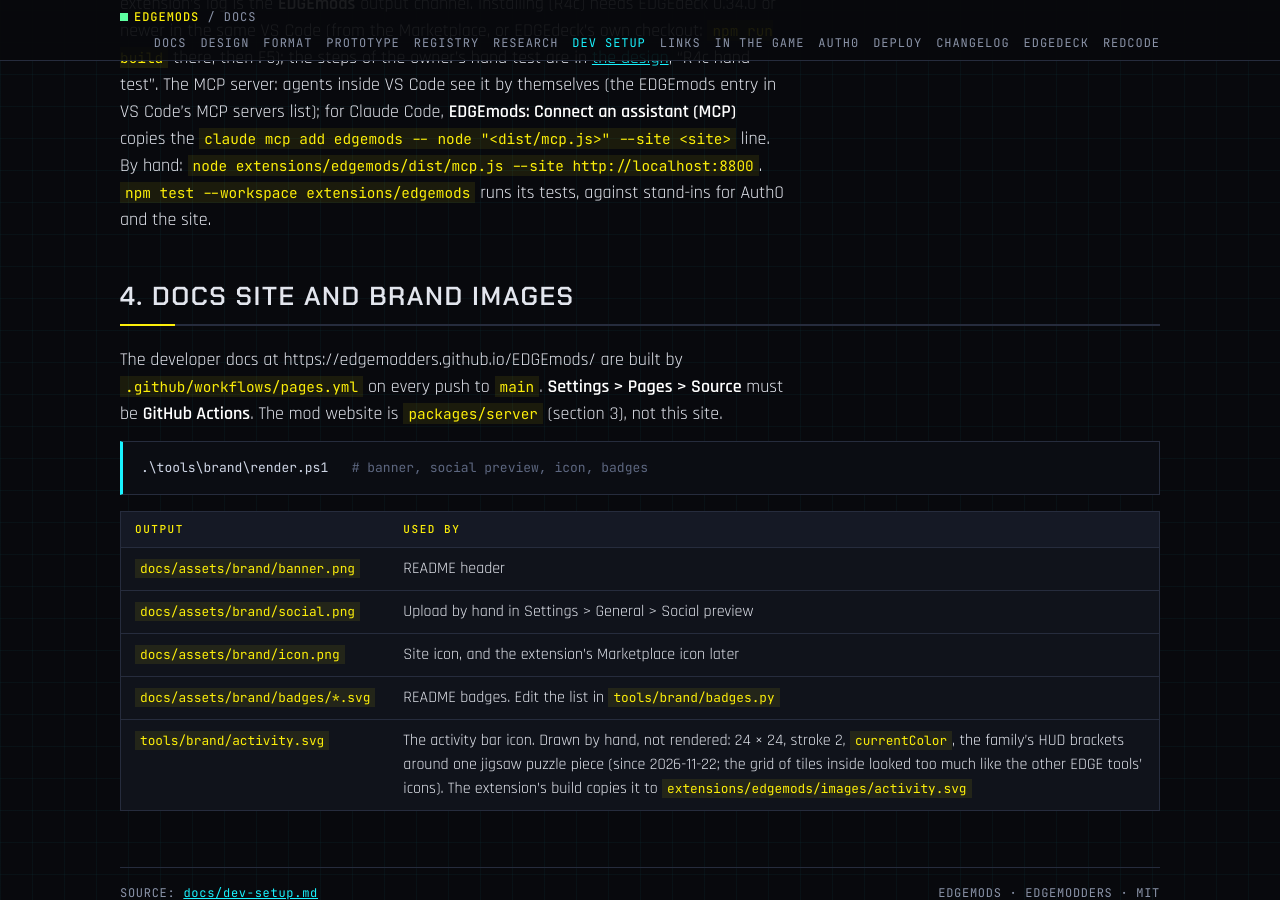
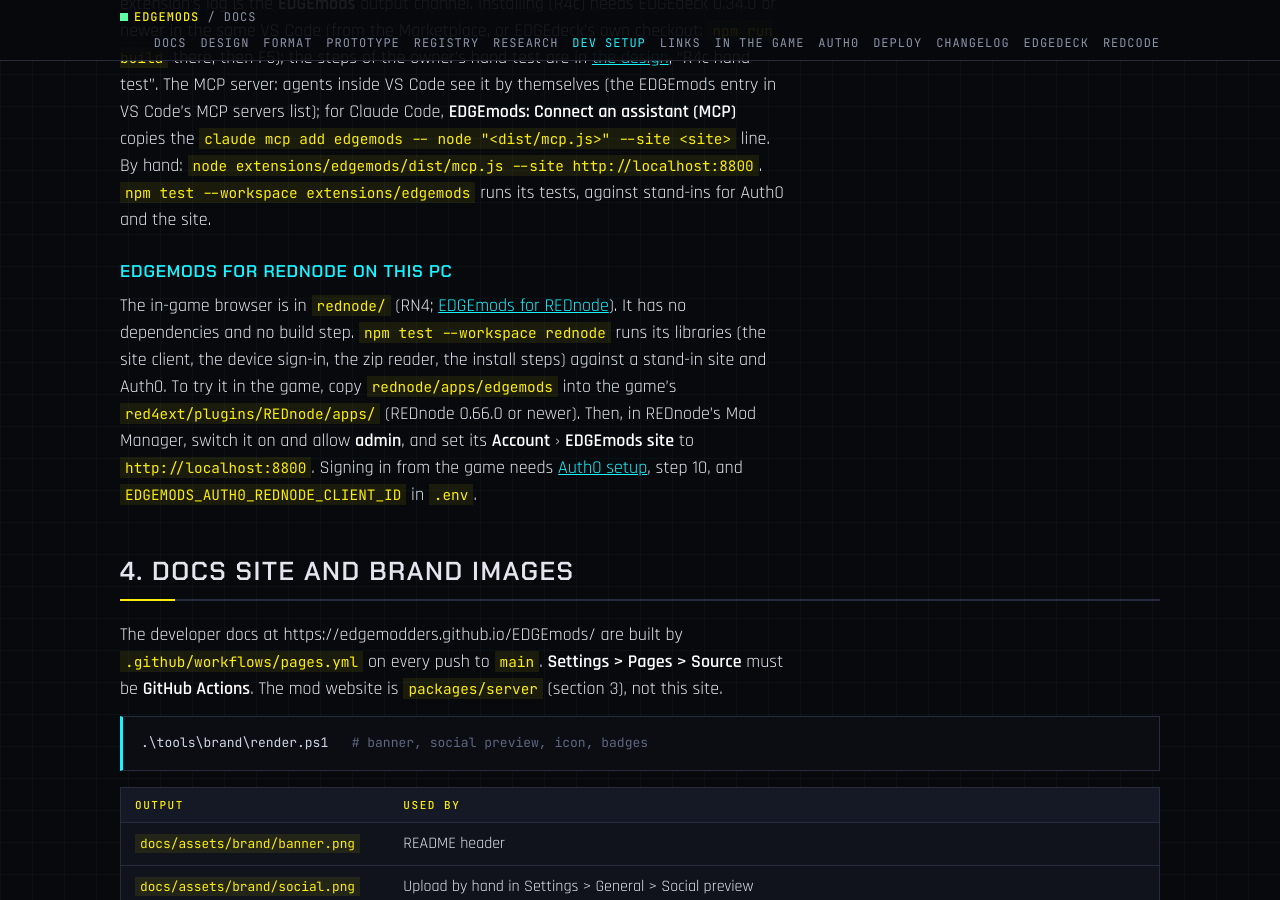
Before and after one commit to Edgemodders/EDGEmods, a Jekyll site: the page built from docs/dev-setup.md, in a window 1280 px wide and 900 px high, scrolled down 3446 px. Built offline with Jekyll 4.4.1, drawn with Linux system fonts in a browser that asks for light colours; our own code applies the rules of GitHub Pages for plain Markdown files.

Commit message:
README and dev setup: REDnode mods and the in-game browser
Co-Authored-By: Claude Opus 5.5 <noreply@anthropic.com>

```diff
--- a/docs/dev-setup.md
+++ b/docs/dev-setup.md
@@ -80,6 +80,10 @@ code --install-extension dist/edgemods-0.1.1.vsix   # --force to reinstall the s
 
 In VS Code's user settings, set `"edgemods.site": "http://localhost:8800"` (a user setting only: a folder's settings cannot change it). Then **EDGEmods: Sign in** from the Command Palette, or the EDGEmods item in the status bar. The browser opens Auth0's page; after signing in it shows the site's "Back to VS Code" page (`/auth/vscode`, which must be in the application's Allowed Callback URLs) and asks to open VS Code, which finishes the sign-in. Windows does not bring VS Code to the front by itself; its taskbar button flashes. The EDGEmods icon in the activity bar opens the side panel; a mod opens in an editor tab. Both load the website's stylesheet and pictures from `edgemods.site`. The extension's log is the **EDGEmods** output channel. Installing (R4c) needs EDGEdeck 0.34.0 or newer in the same VS Code (from the Marketplace, or EDGEdeck's own checkout: `npm run build` there, then F5); the steps of the owner's hand test are in [the design](design.html), "R4c hand test". The MCP server: agents inside VS Code see it by themselves (the EDGEmods entry in VS Code's MCP servers list); for Claude Code, **EDGEmods: Connect an assistant (MCP)** copies the `claude mcp add edgemods -- node "<dist/mcp.js>" --site <site>` line. By hand: `node extensions/edgemods/dist/mcp.js --site http://localhost:8800`. `npm test --workspace extensions/edgemods` runs its tests, against stand-ins for Auth0 and the site.
 
+### EDGEmods for REDnode on this PC
+
+The in-game browser is in `rednode/` (RN4; [EDGEmods for REDnode](rednode.html)). It has no dependencies and no build step. `npm test --workspace rednode` runs its libraries (the site client, the device sign-in, the zip reader, the install steps) against a stand-in site and Auth0. To try it in the game, copy `rednode/apps/edgemods` into the game's `red4ext/plugins/REDnode/apps/` (REDnode 0.66.0 or newer). Then, in REDnode's Mod Manager, switch it on and allow **admin**, and set its **Account** › **EDGEmods site** to `http://localhost:8800`. Signing in from the game needs [Auth0 setup](auth0-setup.html), step 10, and `EDGEMODS_AUTH0_REDNODE_CLIENT_ID` in `.env`.
+
 ## 4. Docs site and brand images
 
 The developer docs at https://edgemodders.github.io/EDGEmods/ are built by `.github/workflows/pages.yml` on every push to `main`. **Settings > Pages > Source** must be **GitHub Actions**. The mod website is `packages/server` (section 3), not this site.
```
Also changed, not shown: README.md.
